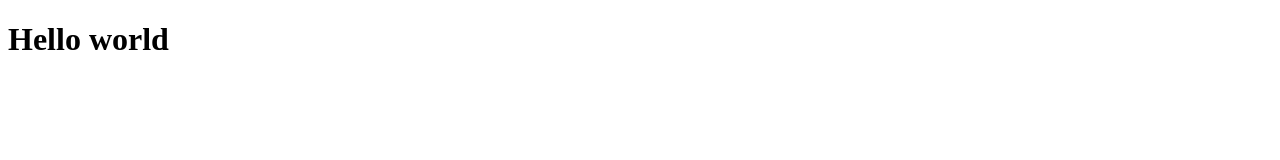
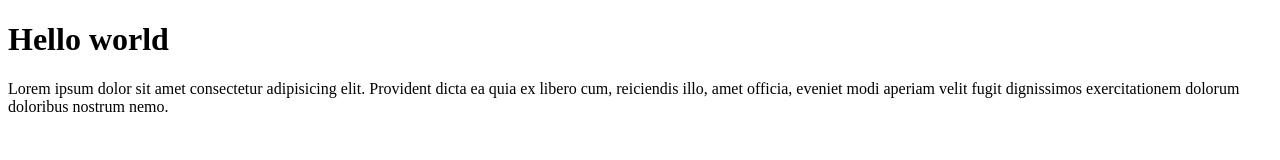
Before and after one commit to krisnayudha/ky-git-test, a plain HTML site: page index.html in a window 1280 px wide. Drawn offline with Linux system fonts and the light colour scheme.

Commit message:
menambahkan paragraph

```diff
--- a/index.html
+++ b/index.html
@@ -8,6 +8,8 @@
 </head>
 <body>
     <h1>Hello world</h1>
+    <p>Lorem ipsum dolor sit amet consectetur adipisicing elit. Provident dicta ea quia ex libero cum, reiciendis illo, amet officia, eveniet modi aperiam velit fugit dignissimos exercitationem dolorum doloribus nostrum nemo.</p>
+
 
 </body>
 </html>
```
